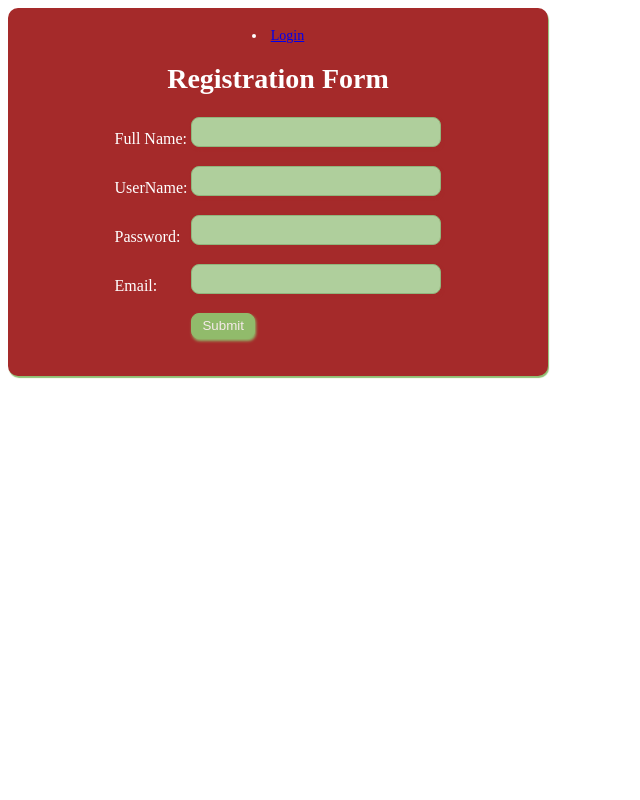
After one commit to jgao18/PokerRoom, a PHP site: page /register.php in a window 1280 px wide. The commit adds this page. Shown: the whole page, without its empty margins (0-640 px from the left). Run offline with PHP 8.4, Linux system fonts and the light colour scheme; data that the repository does not hold is empty; some libraries are stand-ins or nearby versions.

Commit message:
created register file, database and able to store user information on database

```diff
--- /dev/null
+++ b/php/register.php
@@ -0,0 +1,135 @@
+ <html>
+<head>
+ <script src="http://ajax.googleapis.com/ajax/libs/jquery/1.11.1/jquery.min.js"></script>
+<style type="text/css">
+ body {
+   color:white;
+ font-size:14px;
+ }
+ .contact {
+    text-align:center;
+    background: none repeat scroll 0% 0% #A52A2A;
+    padding: 20px 10px;
+    box-shadow: 1px 2px 1px #8FBF73;
+    border-radius: 10px;
+ width:520px;
+ }
+ #name, #username,#password, #mail {
+    width: 250px;
+    margin-bottom: 15px;
+    background: none repeat scroll 0% 0% #AFCF9C;
+    border: 1px solid #91B57C;
+    height: 30px;
+    color: #A52A2A;
+    border-radius: 8px;
+    box-shadow: 1px 2px 3px;
+}
+#submit
+{
+    background:none repeat scroll 0% 0% #8FCB73;
+    display: inline-block;
+    padding: 5px 10px;
+    line-height: 1.05em;
+ box-shadow: 1px 2px 3px #8FCB73;
+    border-radius: 8px;
+    border: 1px solid #8FCB73;
+    text-decoration: none;
+    opacity: 0.9;
+    cursor: pointer;
+ color:white;
+}
+#er {
+    color: #F00;
+    text-align: center;
+    margin: 10px 0px;
+    font-size: 17px;
+}
+</style>
+</head>
+<body>
+
+<?php
+ error_reporting('E_ALL ^ E_NOTICE');
+ if(isset($_POST['submit']))
+ {
+  mysql_connect('localhost','root','poker') or die(mysql_error());
+  mysql_select_db('db_user') or die(mysql_error());
+  $name=$_POST['name'];
+  $username=$_POST['username'];
+  $password=$_POST['password'];
+  $mail=$_POST['mail'];
+  $q=mysql_query("select * from login where name='".$name."' or username='".$username."'or mail='".$mail."' ") or die(mysql_error());
+  $r=mysql_fetch_row($q);
+  if($r>0)
+  {
+   $er='The username '.$username.' or email '.$mail.' is already present in our database';
+  }
+  else
+  {
+   $insert=mysql_query("insert into login values('".$name."','".$username."','".$password."','".$mail."')") or die(mysql_error());
+   if($insert)
+   {
+    $er='Successfully registered.Click on Login.';
+   }
+   else
+   {
+    $er='Values are not registered';
+   }
+  }
+ }
+?>
+<div class="contact">
+  <li><a href="login.php">Login</a></li>
+<h1>Registration Form</h1>
+     <div id="er"><?php echo $er; ?></div>
+     <form action="#" method="post">
+      <table id="tbl" align="center">
+       <tr><td>Full Name:</td><td><input type="text" name="name" id="name"></td></tr>
+       <tr><td>UserName:</td><td><input type="text" name="username" id="username"></td></tr>
+            <tr><td>Password:</td><td><input type="password" name="password" id="password"></td></tr>
+        <tr><td>Email:</td><td><input type="text" name="mail" id="mail"></td></tr>
+       <tr><td></td><td><input type="submit" name="submit" id="submit" value="Submit"></td></tr>
+      </table>
+     </form>
+</div>
+
+<script type="text/javascript">
+$(document).ready(function() {
+$('#submit').click(function() {
+var name=document.getElementById('name').value;
+var username=document.getElementById('username').value;
+var password=document.getElementById('password').value;
+var mail=document.getElementById('mail').value;
+var chk = /^([\w-\.]+@([\w-]+\.)+[\w-]{2,4})?$/;
+if(name=='')
+{
+ $('#er').html('Enter your name');
+ return false;
+}
+if(username=='')
+{
+ $('#er').html('Enter your username');
+ return false;
+}
+if(password=='')
+{
+ $('#er').html('Enter your password');
+ return false;
+}
+ if(mail=='')
+{
+ $('#er').html('Enter your email');
+ return false;
+}
+if(!chk.test(mail))
+{
+ $('#er').html('Enter valid email');
+ return false;
+}
+
+});
+});
+</script>
+</body>
+
+</html>
```
Also changed, not shown: php/form_with_validation.php (+32 -35 lines), php/login.php (+9 -7 lines), php/session.php (added, +29 -0 lines), 2 other files.
